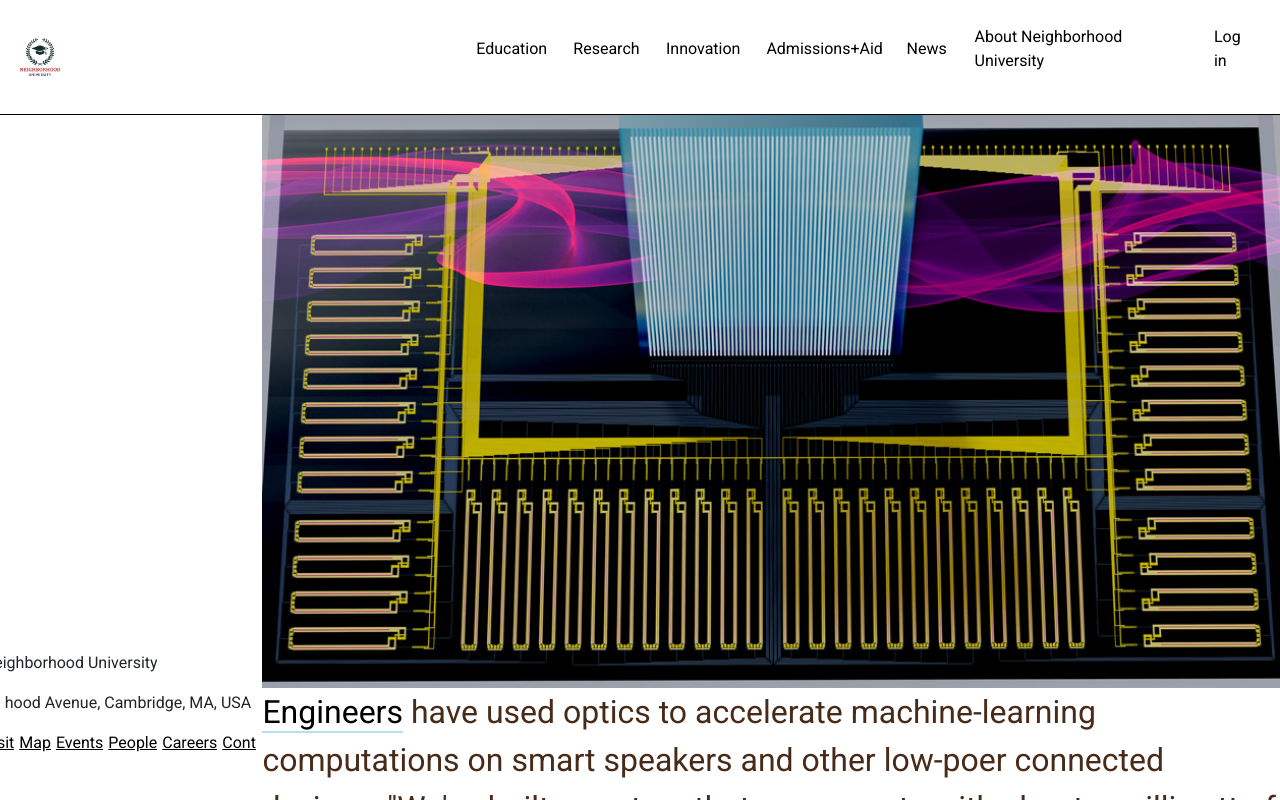
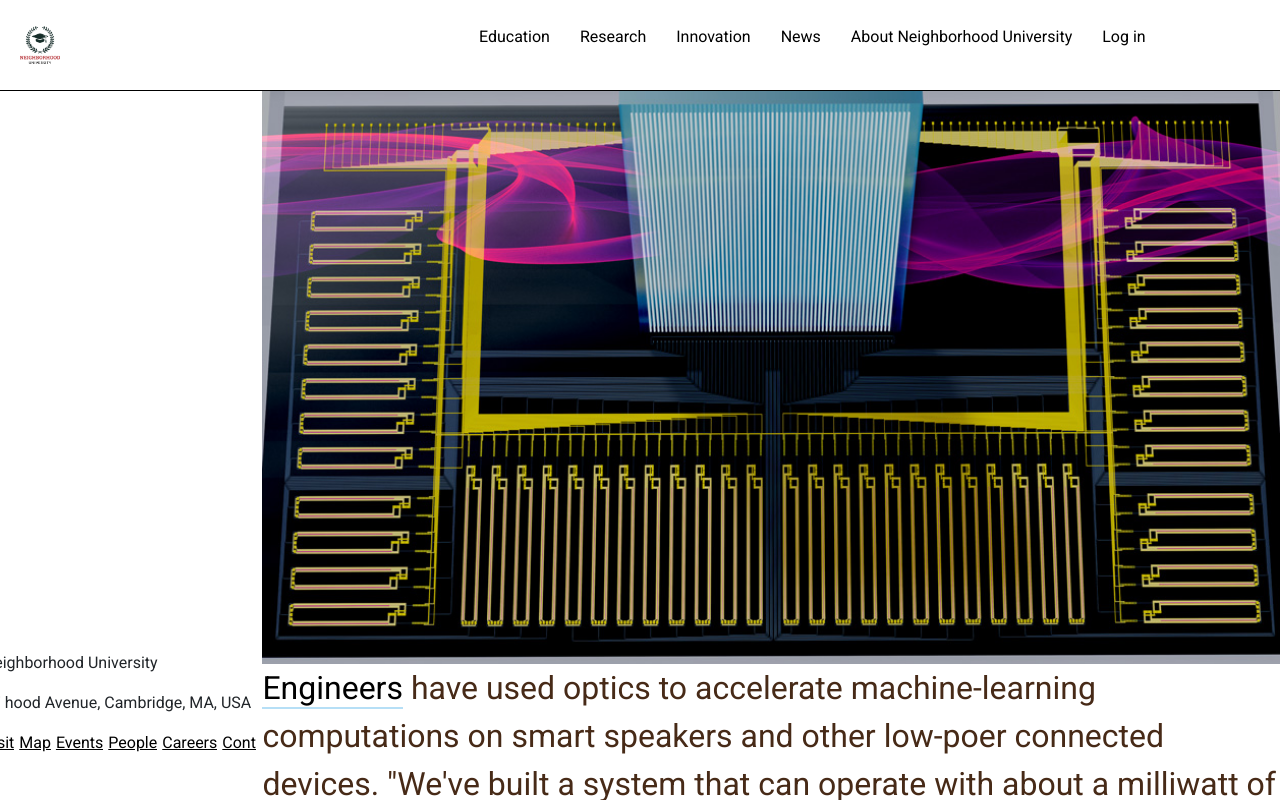
Before and after one commit to Karlroxas21/neighborhood-univ, an Angular app: page / in a window 1280 px wide. Shown: the top 800 px of the page. Built offline with nearby package versions, Linux system fonts and the light colour scheme.

Commit message:
remove innovation

```diff
--- a/src/app/app.component.html
+++ b/src/app/app.component.html
@@ -8,7 +8,6 @@
         <li><a routerLink="education">Education</a></li>
         <li><a routerLink="research">Research</a></li>
         <li><a routerLink="">Innovation</a></li>
-        <li><a routerLink="admissions">Admissions+Aid</a></li>
         <li><a routerLink="">News</a></li>
         <li><a routerLink="about">About {{title}}</a></li>
         <li><a routerLink="login">Log in</a></li>
```
